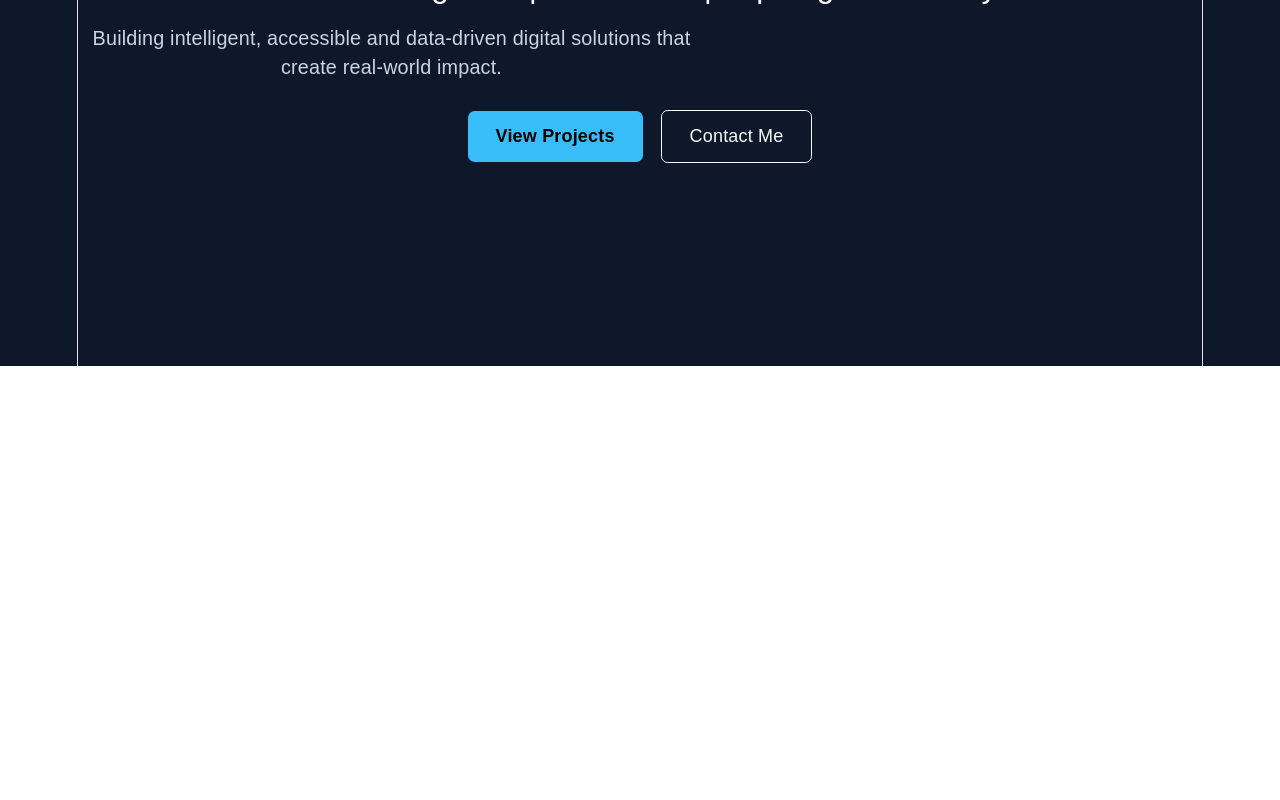
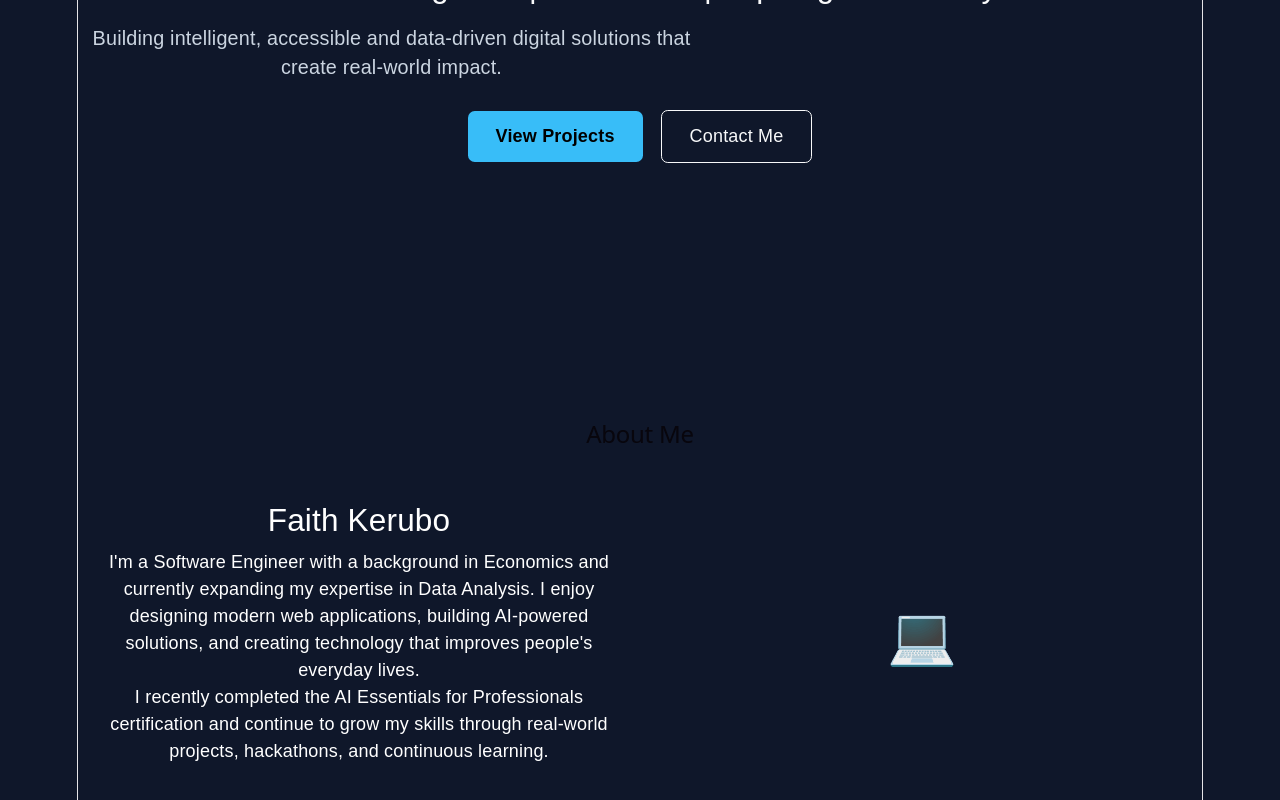
Before and after one commit to faith-kerry/faith-portfolio, a React app in the folder frontend/: page / in a window 1280 px wide. Shown: the part 434-1234 px from the top of the page. Before the commit the page ends 800 px from the top, so only its background shows below. Built offline with nearby package versions, Linux system fonts and the light colour scheme; the HTML template or start-up script is replaced by a standard one.

Commit message:
Add About section

```diff
--- a/frontend/src/App.jsx
+++ b/frontend/src/App.jsx
@@ -1,11 +1,13 @@
 import Navbar from "./components/Navbar";
 import Hero from "./components/Hero";
+import About from "./components/About";
 
 function App() {
   return (
     <>
       <Navbar />
       <Hero />
+      <About />
     </>
   );
 }
--- a/frontend/src/components/About.jsx
+++ b/frontend/src/components/About.jsx
@@ -0,0 +1,39 @@
+function About() {
+  return (
+    <section id="about" className="py-5">
+      <div className="container">
+
+        <h2 className="text-center mb-5">About Me</h2>
+
+        <div className="row align-items-center">
+
+          <div className="col-lg-6">
+            <h3>Faith Kerubo</h3>
+
+            <p>
+              I'm a Software Engineer with a background in Economics and
+              currently expanding my expertise in Data Analysis. I enjoy
+              designing modern web applications, building AI-powered
+              solutions, and creating technology that improves people's
+              everyday lives.
+            </p>
+
+            <p>
+              I recently completed the AI Essentials for Professionals
+              certification and continue to grow my skills through
+              real-world projects, hackathons, and continuous learning.
+            </p>
+          </div>
+
+          <div className="col-lg-6 text-center">
+            <h1>💻</h1>
+          </div>
+
+        </div>
+
+      </div>
+    </section>
+  );
+}
+
+export default About;
```
